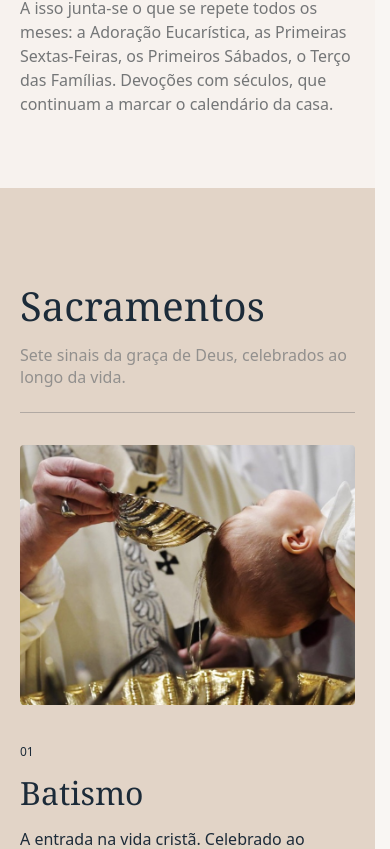
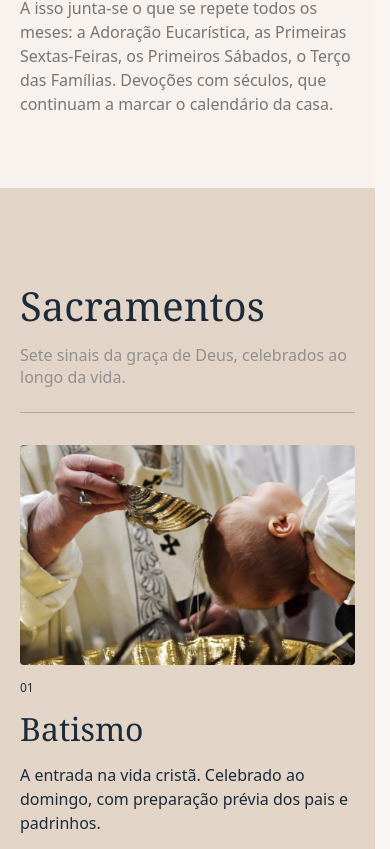
Before and after one commit to martim-palhava-duall/Basilica-site, a Next.js app: page /pt/celebracoes in a window 390 px wide. Shown: the part 1151-2000 px from the top of the page. Built offline with nearby package versions, Linux system fonts and the light colour scheme; a web font is replaced by a local one.

Commit message:
Sacramentos: uma fotografia por sacramento, que troca com o ativo (desktop) e aparece em cada item (mobile)
Co-Authored-By: Claude Sonnet 5.5 <noreply@anthropic.com>

```diff
--- a/src/components/celebracoes/CelebracoesSacramentos.tsx
+++ b/src/components/celebracoes/CelebracoesSacramentos.tsx
@@ -32,6 +32,18 @@ export default function CelebracoesSacramentos() {
     8: [{ horas: c('sac8Quando'), dias: c('sac8QuandoDesc') }],
   }
 
+  // Fotografias provisórias, uma por sacramento, escolhidas entre as do site: trocar por
+  // as da paróquia quando as houver (basta mudar o caminho aqui)
+  const FOTOS = [
+    '/celebracoes/sacramento.jpg', // Batismo
+    '/images/destaque-celebracao.jpg', // Adoração
+    '/images/figma-liturgy.jpg', // Confirmação
+    '/basilica/conhecer-sacristia.jpg', // Confissão
+    '/home/obra-recolhimento.jpg', // Unção dos Doentes
+    '/sobre/partilha-7.jpg', // Matrimónio
+    '/basilica/duvida.jpg', // Ordem
+    '/celebracoes/adoracao.jpg', // Funerais
+  ]
   const items: Sacramento[] = Array.from({ length: 8 }, (_, i) => ({
     n: String(i + 1).padStart(2, '0'),
     titulo: c(`sac${i + 1}Title`),
@@ -40,6 +52,7 @@ export default function CelebracoesSacramentos() {
     longo2: c(`sac${i + 1}Longo2`),
     preciso: c(`sac${i + 1}Preciso`),
     quando: quando[i + 1] ?? noCartorio,
+    foto: FOTOS[i],
   }))
 
   return (
--- a/src/components/celebracoes/SacramentosLista.tsx
+++ b/src/components/celebracoes/SacramentosLista.tsx
@@ -19,6 +19,8 @@ export type Sacramento = {
   longo2: string
   quando: { horas: string; dias: string }[]
   preciso: string
+  /** fotografia do sacramento: aparece na fotografia fixa quando é o ativo (e em cima do texto no mobile) */
+  foto: string
 }
 
 export type Textos = {
@@ -33,7 +35,6 @@ export type Textos = {
 }
 
 const TRIM = { textBox: 'trim-both cap alphabetic' } as React.CSSProperties
-const FOTO = '/celebracoes/sacramento.jpg'
 /** Fotografias do painel: as das galerias do site (lib/galeria) */
 const GALERIA = GALERIA_PAINEL
 const FOLGA_GALERIA = 12
@@ -52,8 +53,9 @@ const DESLOCAMENTOS = GALERIA.map((_, i) => GALERIA.slice(0, i).reduce((s, g) =>
  * É um diálogo modal: prende o scroll, fecha com Escape e devolve o foco ao
  * botão que o abriu.
  *
- * Mobile: a fotografia fica parada em cima (260 de altura), a lista toda a cheio (sem o
- * esbater) e o painel a toda a largura, com a galeria a 62%.
+ * Cada sacramento tem a sua fotografia: no desktop a fotografia fixa troca (fade de 700ms)
+ * consoante o sacramento ativo; no mobile cada um traz a sua por cima do texto, a lista
+ * toda a cheio (sem o esbater) e o painel a toda a largura, com a galeria a 62%.
  */
 export default function SacramentosLista({ items, textos }: { items: Sacramento[]; textos: Textos }) {
   const [ativo, setAtivo] = useState(0)
@@ -268,8 +270,12 @@ export default function SacramentosLista({ items, textos }: { items: Sacramento[
     <>
       <div className="flex items-start justify-between w-full max-lg:flex-col max-lg:gap-[calc(40*var(--u))]">
         {/* Fotografia fixa (no mobile fica em cima, parada) */}
-        <div ref={fotoRef} className="sticky top-[calc(120*var(--u))] max-lg:relative max-lg:top-auto h-[calc(629*var(--u))] w-[calc(678*var(--u))] max-lg:h-[calc(260*var(--u))] max-lg:w-full shrink-0 rounded-[calc(4*var(--u))] overflow-hidden">
-          <Image src={FOTO} alt="" fill sizes="678px" className="object-cover" />
+        <div ref={fotoRef} className="sticky top-[calc(120*var(--u))] max-lg:hidden h-[calc(629*var(--u))] w-[calc(678*var(--u))] shrink-0 rounded-[calc(4*var(--u))] overflow-hidden">
+          {items.map((it, i) => (
+            <div key={it.n} className="absolute inset-0 transition-opacity duration-[700ms] ease-[var(--ease-out)]" style={{ opacity: i === ativo ? 1 : 0 }}>
+              <Image src={it.foto} alt="" fill sizes="678px" className="object-cover" />
+            </div>
+          ))}
         </div>
 
         {/* Lista */}
@@ -284,6 +290,10 @@ export default function SacramentosLista({ items, textos }: { items: Sacramento[
               className="flex flex-col gap-[calc(24*var(--u))] max-lg:gap-[calc(16*var(--u))] pb-[calc(24*var(--u))] border-b border-solid border-[rgba(28,43,57,0.3)] transition-opacity duration-[500ms] ease-[var(--ease-out)] max-lg:opacity-100!"
               style={{ opacity: i === ativo ? 1 : 0.3 }}
             >
+              {/* Mobile: cada sacramento traz a sua fotografia por cima do texto */}
+              <div className="lg:hidden relative h-[calc(220*var(--u))] w-full overflow-hidden rounded-[calc(4*var(--u))]">
+                <Image src={it.foto} alt="" fill sizes="350px" className="object-cover" />
+              </div>
               <div className="flex flex-col gap-[calc(16*var(--u))] w-full">
                 <span className="text-[length:max(11px,calc(12*var(--u)))] leading-[calc(14*var(--u))] tracking-[calc(-0.064*var(--u))]">{it.n}</span>
                 <h3 className="font-display text-[length:calc(48*var(--u))] max-lg:text-[length:calc(32*var(--u))] leading-[calc(96*var(--u))] max-lg:leading-[calc(36*var(--u))] tracking-[calc(0.96*var(--u))] max-lg:tracking-normal font-normal" style={TRIM}>{it.titulo}</h3>
```
